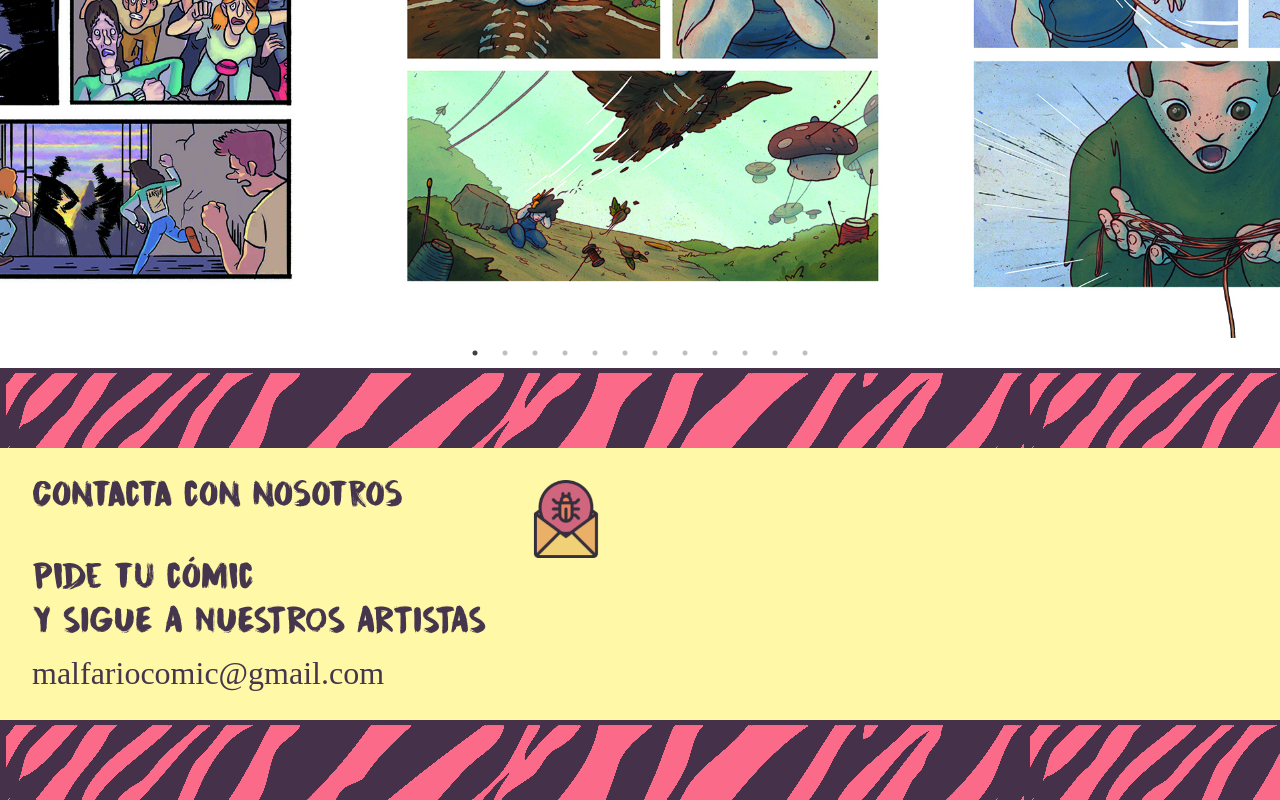
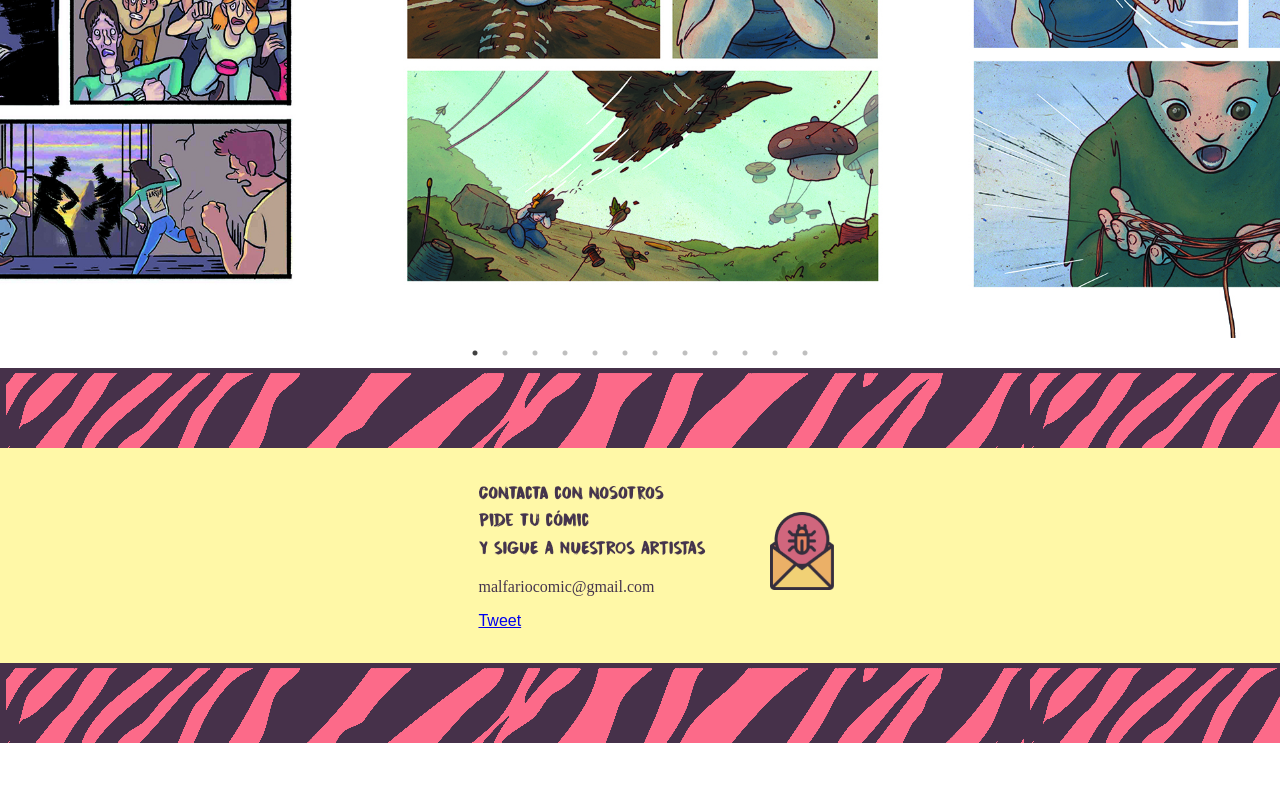
Before and after one commit to mcferrod19/malfario, a website: page index.html in a window 1280 px wide. Shown: the part 4168-4968 px from the top of the page. After the commit the page ends 4911 px from the top, so only its background shows below. Drawn offline with nearby package versions, Linux system fonts and the light colour scheme; a web font is replaced by a local one.

Commit message:
add facebooks

```diff
--- a/assets/js/functions.js
+++ b/assets/js/functions.js
@@ -16,5 +16,4 @@
     });
   });
 
-
 })(jQuery);
--- a/assets/scss/components/_contact.scss
+++ b/assets/scss/components/_contact.scss
@@ -13,39 +13,70 @@
 }
 
 .container-contact {
+  display: flex;
+  flex-direction: column;
   background-color: $yellow;
-  height: 30vh;
   padding-top: 2rem;
   padding-left: 2rem;
+  padding-bottom: 2rem;
 
   p {
+    margin: 0;
     font-family: 'dk_cinnabar_brushregular';
-    font-size: 2rem;
+    font-size: 1rem;
     color: $purple;
   }
 
   h2{
+    margin-top: 1rem;
+    margin-bottom: 1rem;
     font-family: 'Bubbler One';
-    font-size: 2rem;
+    font-size: 1rem;
     color: $purple;
   }
+}
 
-  .contact-us {
-    display: flex;
-    flex-direction: row;
-    width: 100%;
-    justify-content: flex-start;
-
-    img {
-      width: 4rem;
-      margin-right: 50%;
-    }
-  }
+.contact-us {
+  display: flex;
+  flex-direction: column;
+  justify-content: flex-start;
 }
 
 .pulse {
   animation-duration: 1s;
   animation-name: pulse;
   animation-iteration-count: infinite;
-  padding-left: 10%;
+  margin-top: 1rem;
+  justify-content: center;
+  img {
+    width: 4rem;
+  }
 }
+
+.bottons-socials-links{
+  display: flex;
+  flex-direction: row;
+}
+
+@media #{$medium-up} {
+  .container-contact {
+    justify-content: center;
+    flex-direction: row;
+  }
+  .contact-us {
+    display: flex;
+    flex-direction: column;
+    justify-content: flex-start;
+  }
+
+  .pulse {
+    animation-duration: 1s;
+    animation-name: pulse;
+    animation-iteration-count: infinite;
+    margin-left: 2rem;
+    justify-content: center;
+    img {
+      width: 4rem;
+    }
+  }
+}
--- a/index.html
+++ b/index.html
@@ -18,7 +18,7 @@
     <meta property="og:type" content="pagina web" />
     <meta property="og:title" content="Malfario Comic" />
     <meta property="og:url" content="http://maldariocomic.com" />
-    <meta property="og:image" content="https://malfariocomic.com/images/03.png" />
+    <meta property="og:image" content="https://media.giphy.com/media/l4EpfTjiVOCIXYAne/giphy.gif" />
 
     <!-- Twitter -->
 
@@ -26,7 +26,7 @@
     <meta property="og:url" content="http://malfariocomic.com/" />
     <meta property="og:title" content="Malfario Cómic" />
     <meta property="og:description" content="Próximo Número de Malfario" />
-    <meta property="og:image" content="https://malfariocomic.com/images/03.png" />
+    <meta property="og:image" content="https://media.giphy.com/media/l4EpfTjiVOCIXYAne/giphy.gif" />
 
 
     <link href="assets/css/style.css" rel="stylesheet">
@@ -302,16 +302,37 @@
 
             <div class="contact-us">
                 <p>Contacta con nosotros</p>
-                <div class="pulse">
-                    <a href="mailto:malfariocomic@gmail.com?Subject=QUIERO%20CONTACTAR%20CON%20LA%20SEÑORITA%20MALFARIO" target="_top">
-                        <img class="pulse" src="images/correo.png" alt="">
-                    </a>
+                <p>Pide tu cómic</p>
+                <p>Y SIGUE A NUESTROS ARTISTAS</p>
+                <h2>malfariocomic@gmail.com</h2>
+
+                <div class="bottons-socials-links">
+
+                    <div id="fb-root"></div>
+                    <script>
+                        (function(d, s, id) {
+                              var js, fjs = d.getElementsByTagName(s)[0];
+                              if (d.getElementById(id)) return;
+                              js = d.createElement(s); js.id = id;
+                              js.src = "//connect.facebook.net/es_LA/all.js#xfbml=1&appId=xxxxxxxxxxxxxxxxx";
+                              fjs.parentNode.insertBefore(js, fjs);
+
+                            }(document, 'script', 'facebook-jssdk'));
+                    </script>
+                    <div class="fb-share-button" data-href="http://malfariocomic.com" data-type="button_count"></div>
+
+                    <a href="https://twitter.com/share" class="twitter-share-button" data-url="malfariocomic.com" data-hashtags="malfariocomic" data-dnt="true">Tweet</a>
+                    <script>
+                        !function(d,s,id){var js,fjs=d.getElementsByTagName(s)[0],p=/^http:/.test(d.location)?'http':'https';if(!d.getElementById(id)){js=d.createElement(s);js.id=id;js.src=p+'://platform.twitter.com/widgets.js';fjs.parentNode.insertBefore(js,fjs);}}(document, 'script', 'twitter-wjs');
+                    </script>
                 </div>
             </div>
+            <div class="pulse">
+                <a href="mailto:malfariocomic@gmail.com?Subject=QUIERO%20CONTACTAR%20CON%20LA%20SEÑORITA%20MALFARIO" target="_top">
+                    <img class="pulse" src="images/correo.png" alt="">
+                </a>
+            </div>
 
-            <p>Pide tu cómic</p>
-            <p>Y SIGUE A NUESTROS ARTISTAS</p>
-            <h2>malfariocomic@gmail.com</h2>
         </div>
 
         <div class="griddle"></div>
```
Also changed, not shown: views/layouts/main.html (+2 -2 lines), views/partials/contact.html (+21 -4 lines), assets/css/style.css, 1 other file.
